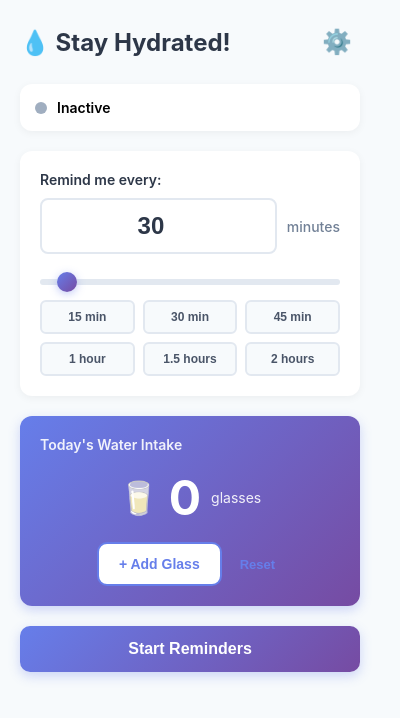
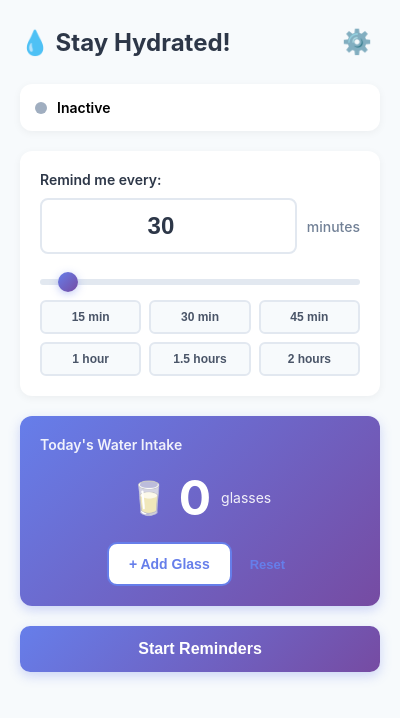
Before and after one commit to alii13/Hydration-hero, a browser extension: page popup.html in a window 400 px wide. Drawn offline with Linux system fonts and the light colour scheme.

Commit message:
fix: stylings

```diff
--- a/styles.css
+++ b/styles.css
@@ -7,7 +7,6 @@
 body {
   font-family: -apple-system, BlinkMacSystemFont, 'Segoe UI', Roboto, 'Helvetica Neue', Arial, sans-serif;
   background: #f7fafc;
-  width: 380px;
   min-height: 500px;
 }
 
```
